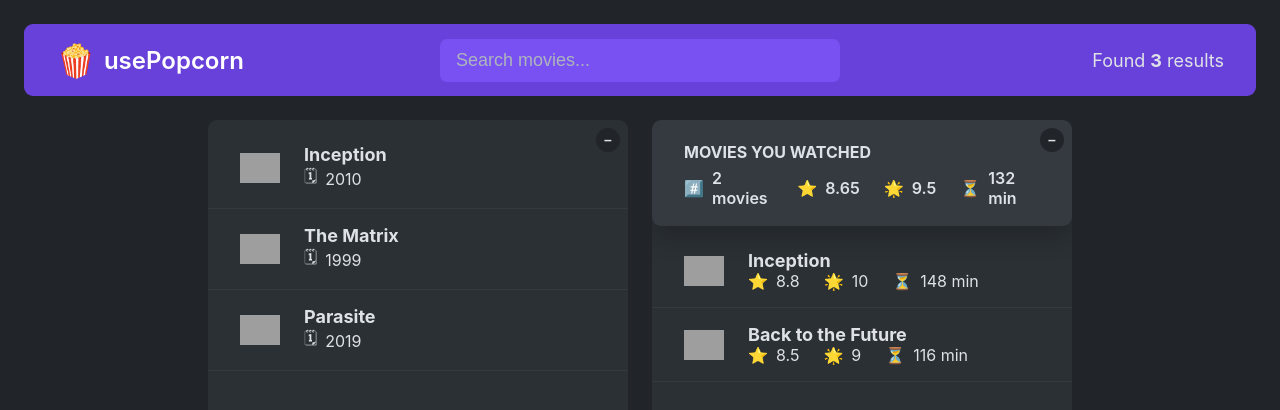
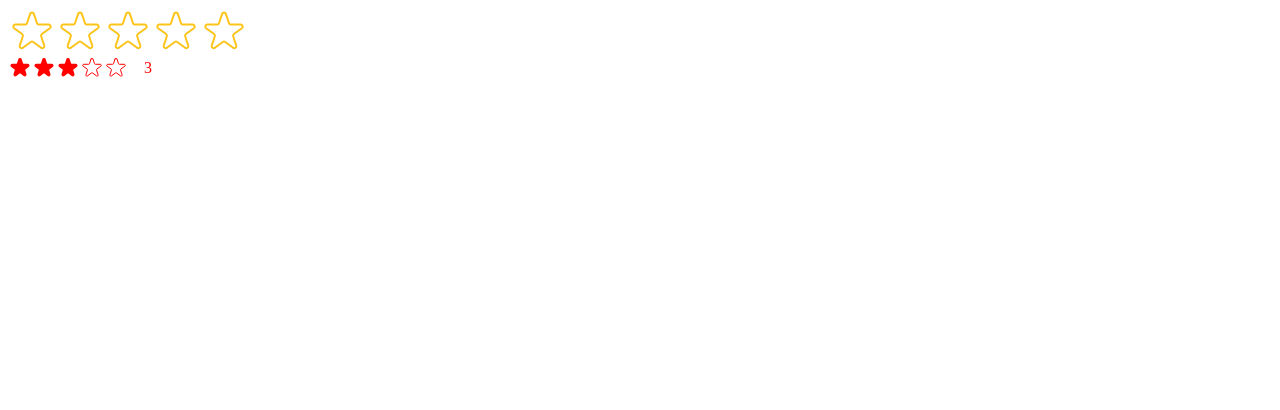
Before and after one commit to kithogun666dunnel/movietaster, a React (Create React App) app: page / in a window 1280 px wide. Shown: the top 410 px of the page. Built offline with nearby package versions, Linux system fonts and the light colour scheme; grey boxes are pictures that could not be loaded.

Commit message:
Refactor App component to manage watched movies state and enhance layout with Box components for better organization

```diff
--- a/src/App.js
+++ b/src/App.js
@@ -52,15 +52,23 @@
 
 export default function App() {
   const [movies, setMovies] = useState(tempMovieData);
+  const [watched, setWatched] = useState(tempWatchedData);
 
   return (
     <>
-      <Navbar movies={movies}>
-        <Logo />
-        <Search />
+      <Navbar>
         <Result movies={movies} />
       </Navbar>
-      <Main movies={movies} />
+      <Main>
+        <Box>
+          <MovieList movies={movies} />
+        </Box>
+
+        <Box>
+          <WatchedSummary watched={watched} />
+          <WatchedMovieList watched={watched} />
+        </Box>
+      </Main>
     </>
   );
 }
@@ -96,33 +104,52 @@
 }
 
 function Navbar({ children }) {
-  return <nav className="nav-bar">{children}</nav>;
-}
-
-function Main({ movies }) {
   return (
-    <main className="main">
-      <ListBox movies={movies} />
-      <WatchedBox />
-    </main>
+    <nav className="nav-bar">
+      <Logo />
+      <Search />
+      {children}
+    </nav>
   );
 }
 
-function ListBox({ movies }) {
-  const [isOpen1, setIsOpen1] = useState(true);
+function Main({ children }) {
+  return <main className="main">{children}</main>;
+}
+
+function Box({ children }) {
+  const [isOpen, setIsOpen] = useState(true);
 
   return (
     <div className="box">
-      <button
-        className="btn-toggle"
-        onClick={() => setIsOpen1((open) => !open)}
-      >
-        {isOpen1 ? "–" : "+"}
+      <button className="btn-toggle" onClick={() => setIsOpen((open) => !open)}>
+        {isOpen ? "–" : "+"}
       </button>
-      {isOpen1 && <MovieList movies={movies} />}
+      {isOpen && children}
     </div>
   );
 }
+
+// function WatchedBox() {
+//   const [isOpen2, setIsOpen2] = useState(true);
+//   const [watched, setWatched] = useState(tempWatchedData);
+
+//   return (
+//     <div className="box">
+//       <button
+//         className="btn-toggle"
+//         onClick={() => setIsOpen2((open) => !open)}
+//       >
+//         {isOpen2 ? "–" : "+"}
+//       </button>
+//       {isOpen2 && (
+//         <>
+
+//         </>
+//       )}
+//     </div>
+//   );
+// }
 
 function MovieList({ movies }) {
   return (
@@ -146,29 +173,6 @@
         </p>
       </div>
     </li>
-  );
-}
-
-function WatchedBox() {
-  const [isOpen2, setIsOpen2] = useState(true);
-  const [watched, setWatched] = useState(tempWatchedData);
-
-  return (
-    <div className="box">
-      <button
-        className="btn-toggle"
-        onClick={() => setIsOpen2((open) => !open)}
-      >
-        {isOpen2 ? "–" : "+"}
-      </button>
-      {isOpen2 && (
-        <>
-          <WatchedSummary watched={watched} />
-
-          <WatchedMovieList watched={watched} />
-        </>
-      )}
-    </div>
   );
 }
 
--- /dev/null
+++ b/src/StarRating.js
@@ -0,0 +1,135 @@
+import React, { useState } from "react";
+const containerStyle = {
+  display: "flex",
+  alignItems: "center",
+  gap: "16px",
+};
+
+const starContainerStyle = {
+  display: "flex",
+};
+
+export default function StarRating({
+  maxRating = 5,
+  color = "#fcc419",
+  size = 48,
+  className = "",
+  messages = [],
+  defaultRating = 0,
+}) {
+  const [rating, setRating] = useState(defaultRating);
+  const [tempRating, setTempRating] = useState(0);
+
+  function handleRating(rating) {
+    setRating(rating);
+  }
+
+  const textStyle = {
+    lineHeight: "1",
+    margin: "0",
+    color,
+    fontSize: `${size / 1.5}px`,
+  };
+
+  return (
+    <div style={containerStyle} className={className}>
+      <div style={starContainerStyle}>
+        {Array.from({ length: maxRating }, (_, i) => (
+          <span>
+            <Star
+              key={i}
+              full={tempRating ? tempRating >= i + 1 : rating >= i + 1}
+              onRate={() => handleRating(i + 1)}
+              onHoverIn={() => setTempRating(i + 1)}
+              onHoverOut={() => setTempRating(0)}
+              color={color}
+              size={size}
+            />
+          </span>
+        ))}
+      </div>
+      <p style={textStyle}>
+        {messages.length === maxRating
+          ? messages[tempRating ? tempRating - 1 : rating - 1]
+          : tempRating || rating || ""}
+      </p>
+    </div>
+  );
+}
+
+function Star({ onRate, full, onHoverIn, onHoverOut, color, size }) {
+  const starStyle = {
+    width: `${size}px`,
+    height: `${size}px`,
+    display: "block",
+    cursor: "pointer",
+  };
+
+  return (
+    <span
+      role="button"
+      style={starStyle}
+      onMouseEnter={onHoverIn}
+      onMouseLeave={onHoverOut}
+      onClick={onRate}
+    >
+      {full ? (
+        <svg
+          xmlns="http://www.w3.org/2000/svg"
+          viewBox="0 0 20 20"
+          fill={color}
+          stroke={color}
+        >
+          <path d="M9.049 2.927c.3-.921 1.603-.921 1.902 0l1.07 3.292a1 1 0 00.95.69h3.462c.969 0 1.371 1.24.588 1.81l-2.8 2.034a1 1 0 00-.364 1.118l1.07 3.292c.3.921-.755 1.688-1.54 1.118l-2.8-2.034a1 1 0 00-1.175 0l-2.8 2.034c-.784.57-1.838-.197-1.539-1.118l1.07-3.292a1 1 0 00-.364-1.118L2.98 8.72c-.783-.57-.38-1.81.588-1.81h3.461a1 1 0 00.951-.69l1.07-3.292z" />
+        </svg>
+      ) : (
+        <svg
+          xmlns="http://www.w3.org/2000/svg"
+          fill="none"
+          viewBox="0 0 24 24"
+          stroke={color}
+        >
+          <path
+            strokeLinecap="round"
+            strokeLinejoin="round"
+            strokeWidth="{2}"
+            d="M11.049 2.927c.3-.921 1.603-.921 1.902 0l1.519 4.674a1 1 0 00.95.69h4.915c.969 0 1.371 1.24.588 1.81l-3.976 2.888a1 1 0 00-.363 1.118l1.518 4.674c.3.922-.755 1.688-1.538 1.118l-3.976-2.888a1 1 0 00-1.176 0l-3.976 2.888c-.783.57-1.838-.197-1.538-1.118l1.518-4.674a1 1 0 00-.363-1.118l-3.976-2.888c-.784-.57-.38-1.81.588-1.81h4.914a1 1 0 00.951-.69l1.519-4.674z"
+          />
+        </svg>
+      )}
+    </span>
+  );
+}
+
+/*
+FULL STAR
+
+<svg
+  xmlns="http://www.w3.org/2000/svg"
+  viewBox="0 0 20 20"
+  fill="#000"
+  stroke="#000"
+>
+  <path
+    d="M9.049 2.927c.3-.921 1.603-.921 1.902 0l1.07 3.292a1 1 0 00.95.69h3.462c.969 0 1.371 1.24.588 1.81l-2.8 2.034a1 1 0 00-.364 1.118l1.07 3.292c.3.921-.755 1.688-1.54 1.118l-2.8-2.034a1 1 0 00-1.175 0l-2.8 2.034c-.784.57-1.838-.197-1.539-1.118l1.07-3.292a1 1 0 00-.364-1.118L2.98 8.72c-.783-.57-.38-1.81.588-1.81h3.461a1 1 0 00.951-.69l1.07-3.292z"
+  />
+</svg>
+
+
+EMPTY STAR
+
+<svg
+  xmlns="http://www.w3.org/2000/svg"
+  fill="none"
+  viewBox="0 0 24 24"
+  stroke="#000"
+>
+  <path
+    strokeLinecap="round"
+    strokeLinejoin="round"
+    strokeWidth="{2}"
+    d="M11.049 2.927c.3-.921 1.603-.921 1.902 0l1.519 4.674a1 1 0 00.95.69h4.915c.969 0 1.371 1.24.588 1.81l-3.976 2.888a1 1 0 00-.363 1.118l1.518 4.674c.3.922-.755 1.688-1.538 1.118l-3.976-2.888a1 1 0 00-1.176 0l-3.976 2.888c-.783.57-1.838-.197-1.538-1.118l1.518-4.674a1 1 0 00-.363-1.118l-3.976-2.888c-.784-.57-.38-1.81.588-1.81h4.914a1 1 0 00.951-.69l1.519-4.674z"
+  />
+</svg>
+
+*/
--- a/src/index.js
+++ b/src/index.js
@@ -1,11 +1,17 @@
 import React from "react";
 import ReactDOM from "react-dom/client";
-import "./index.css";
-import App from "./App";
+// import "./index.css";
+// import App from "./App";
+
+import StarRating from "./StarRating";
 
 const root = ReactDOM.createRoot(document.getElementById("root"));
 root.render(
   <React.StrictMode>
-    <App />
+    <StarRating
+      maxRating={5}
+      messages={["Terrible", "bad", "ohkayyy", "good", "amazing"]}
+    />
+    <StarRating size={24} color="red" classname="test" defaultRating={3} />
   </React.StrictMode>
 );
```
